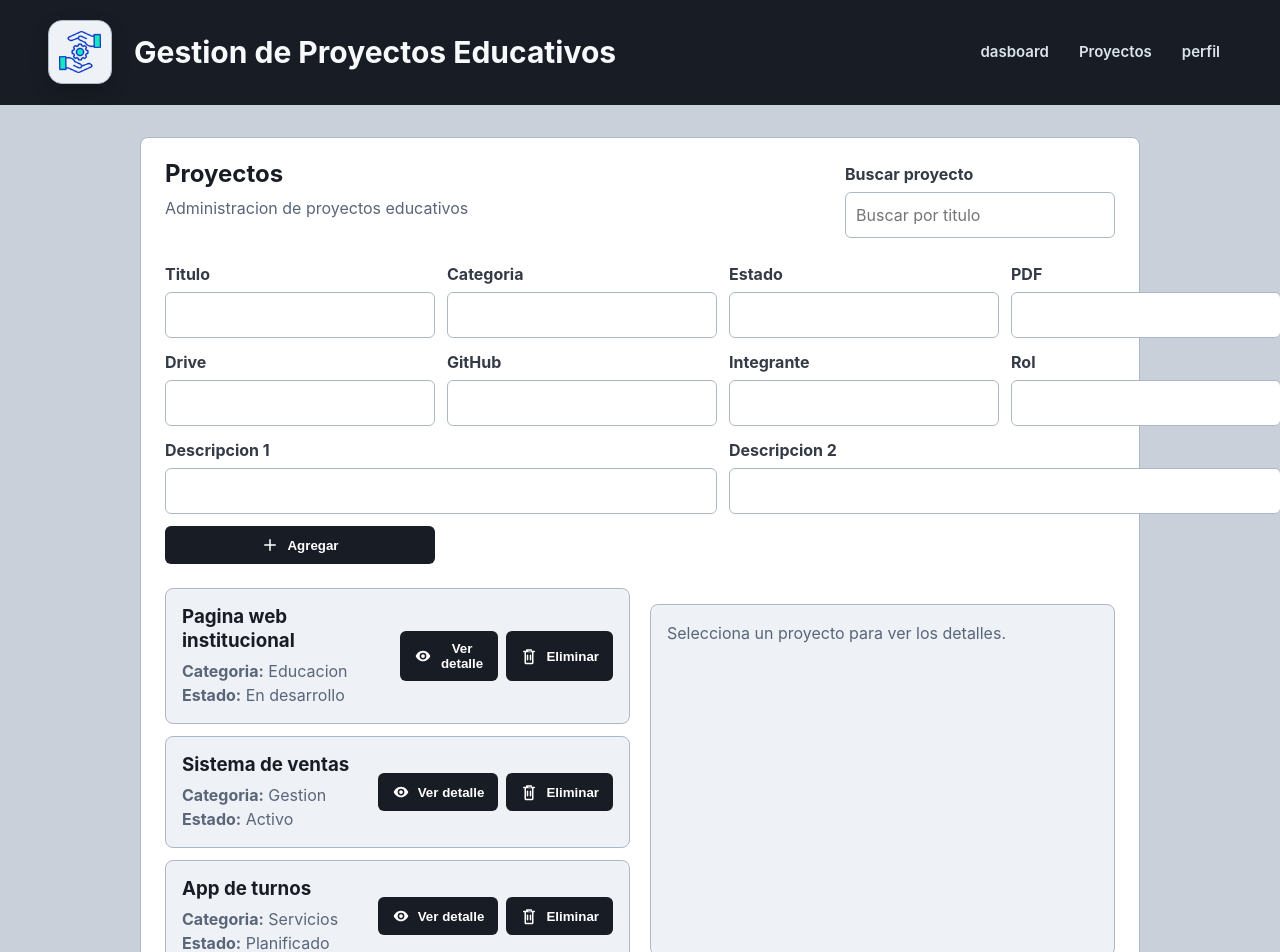
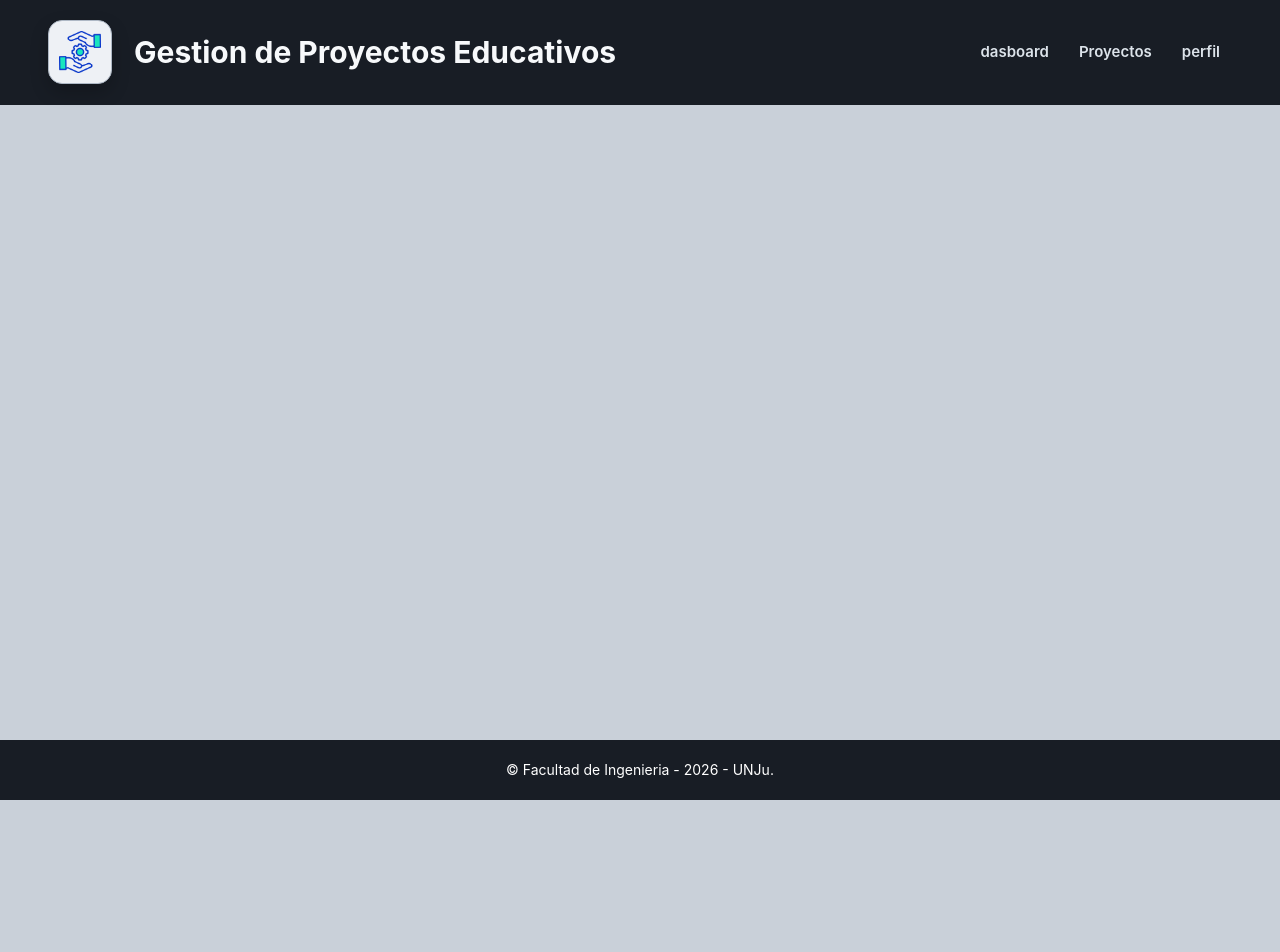
Before and after one commit to Guille0916/pv_tp3_grupo19, a React (Vite) app: page /lista-proyectos in a window 1280 px wide. Shown: the top 952 px of the page. After the commit the page ends 800 px from the top, so only its background shows below. Built offline with nearby package versions, Linux system fonts and the light colour scheme.

Commit message:
Implementa detalle de proyecto con rutas dinamicas y useParams

```diff
--- a/package.json
+++ b/package.json
@@ -10,6 +10,9 @@
     "preview": "vite preview"
   },
   "dependencies": {
+    "@emotion/react": "^11.14.0",
+    "@emotion/styled": "^11.14.1",
+    "@mui/material": "^9.1.1",
     "react": "^19.2.6",
     "react-dom": "^19.2.6",
     "react-router-dom": "^7.17.0"
--- a/src/App.jsx
+++ b/src/App.jsx
@@ -21,8 +21,8 @@ function App() {
         <Routes>
           <Route path="/" element={<Navigate to="dashboard" replace />} />
           <Route path="dashboard" element={<Dashboard />} />
-          <Route path="lista-proyectos" element={<ListaProyectos/>} />
-          <Route path="proyecto/:id" element={<DetalleProyecto />} />
+          <Route path="proyectos" element={<ListaProyectos />} />
+          <Route path="proyectos/:id" element={<DetalleProyecto />} />
           <Route path="perfil" element={<PerfilUsuario />} />
         </Routes>
       </main>
--- a/src/components/ProyectoCard.jsx
+++ b/src/components/ProyectoCard.jsx
@@ -1,4 +1,5 @@
-function ProyectoCard({ proyecto, onVerDetalle, onEliminar }) {
+import { Link } from 'react-router-dom';
+function ProyectoCard({ proyecto, onEliminar }) {
   // Recibe el proyecto completo por props y aca se desestructuran sus datos.
   const { id, titulo, categoria, estado } = proyecto;
 
@@ -11,12 +12,12 @@ function ProyectoCard({ proyecto, onVerDetalle, onEliminar }) {
       </div>
 
       <div className="card-botones">
-        <button type="button" title="Ver detalle" onClick={() => onVerDetalle(proyecto)}>
-          <svg className="boton-icono" viewBox="0 0 24 24" aria-hidden="true">
-            <path d="M12 5c-5 0-8.5 4.4-9.5 6.4a1.4 1.4 0 0 0 0 1.2C3.5 14.6 7 19 12 19s8.5-4.4 9.5-6.4a1.4 1.4 0 0 0 0-1.2C20.5 9.4 17 5 12 5Zm0 11.5a4.5 4.5 0 1 1 0-9 4.5 4.5 0 0 1 0 9Zm0-2a2.5 2.5 0 1 0 0-5 2.5 2.5 0 0 0 0 5Z" />
-          </svg>
-          Ver detalle
-        </button>
+        <Link to={`/proyectos/${id}`} className="boton-detalle">
+            <svg className="boton-icono" viewBox="0 0 24 24" aria-hidden="true">
+                <path d="M12 5c-5 0-8.5 4.4-9.5 6.4a1.4 1.4 0 0 0 0 1.2C3.5 14.6 7 19 12 19s8.5-4.4 9.5-6.4a1.4 1.4 0 0 0 0-1.2C20.5 9.4 17 5 12 5Zm0 11.5a4.5 4.5 0 1 1 0-9 4.5 4.5 0 0 1 0 9Zm0-2a2.5 2.5 0 1 0 0-5 2.5 2.5 0 0 0 0 5Z" />
+            </svg>
+            Ver detalle
+            </Link>
         <button type="button" title="Eliminar proyecto" onClick={() => onEliminar(id)}>
           <svg className="boton-icono" viewBox="0 0 24 24" aria-hidden="true">
             <path d="M9 3a1 1 0 0 0-1 1v1H5a1 1 0 1 0 0 2h1v14a2 2 0 0 0 2 2h8a2 2 0 0 0 2-2V7h1a1 1 0 1 0 0-2h-3V4a1 1 0 0 0-1-1H9Zm2 2h4v1h-4V5ZM8 7h8v14H8V7Zm2 3a1 1 0 0 1 1 1v6a1 1 0 1 1-2 0v-6a1 1 0 0 1 1-1Zm4 0a1 1 0 0 1 1 1v6a1 1 0 1 1-2 0v-6a1 1 0 0 1 1-1Z" />
--- a/src/services/proyectoService.js
+++ b/src/services/proyectoService.js
@@ -63,6 +63,12 @@ const obtenerProyectos = () => {
   return proyectos;
 };
 
+const obtenerProyectoPorId = (id) => {
+  return proyectos.find(
+    (proyecto) => proyecto.id === Number(id)
+  );
+};
+
 const agregarProyecto = (proyecto) => {
   // Agrega el proyecto nuevo al arreglo principal.
   proyectos.push(proyecto);
@@ -85,4 +91,5 @@ export {
   agregarProyecto,
   eliminarProyecto,
   buscarProyecto,
+  obtenerProyectoPorId,
 };
--- a/src/views/DetalleProyecto.jsx
+++ b/src/views/DetalleProyecto.jsx
@@ -1,17 +1,32 @@
-function DetalleProyecto({ proyecto }) {
+import { useParams } from 'react-router-dom';
+import { obtenerProyectoPorId } from '../services/proyectoService';
+
+function DetalleProyecto() {
+  const { id } = useParams();
+
+  const proyecto = obtenerProyectoPorId(id);
+
   if (!proyecto) {
-    return <p className="detalle-vacio">Selecciona un proyecto para ver los detalles.</p>;
+    return (
+      <p className="detalle-vacio">
+        Proyecto no encontrado.
+      </p>
+    );
   }
 
-  // Se desestructura el proyecto seleccionado para mostrar el detalle.
-  const { titulo, descripcionExtendida, recursos, equipo } = proyecto;
+  const {
+    titulo,
+    descripcionExtendida,
+    recursos,
+    equipo,
+  } = proyecto;
 
   return (
     <article className="detalle-proyecto">
       <h2>{titulo}</h2>
 
       <section>
-        <h3>Descripcion extendida</h3>
+        <h3>Descripción extendida</h3>
         {descripcionExtendida.map((parrafo, index) => (
           <p key={index}>{parrafo}</p>
         ))}
--- a/src/views/ListaProyectos.jsx
+++ b/src/views/ListaProyectos.jsx
@@ -13,7 +13,6 @@ import {
 function ListaProyectos() {
   const [proyectos, setProyectos] = useState(obtenerProyectos()); // para guardar la lista de proyectos y cargarla al iniciar el componente
   const [busqueda, setBusqueda] = useState(''); // guarda el texto escrito en el buscador
-  const [proyectoSeleccionado, setProyectoSeleccionado] = useState(null); // guarda el proyecto elegido para ver el detalle
   const [fechaActualizacion, setFechaActualizacion] = useState(null); // guarda la fecha y hora de la ultima actualizacion
   const primeraCarga = useRef(true); // evita registrar la carga inicial
 
@@ -104,15 +103,11 @@ function ListaProyectos() {
               <ProyectoCard
                 key={proyecto.id}
                 proyecto={proyecto}
-                onVerDetalle={setProyectoSeleccionado}
                 onEliminar={eliminar}
               />
             ))}
           </div>
-
-          <DetalleProyecto proyecto={proyectoSeleccionado} />
         </div>
-
         {fechaActualizacion && <RegistroActividad ultimaModificacion={fechaActualizacion} />}
       </div>
     </section>
```
Also changed, not shown: 1 other file (tests, documents, lock files or other folders).
